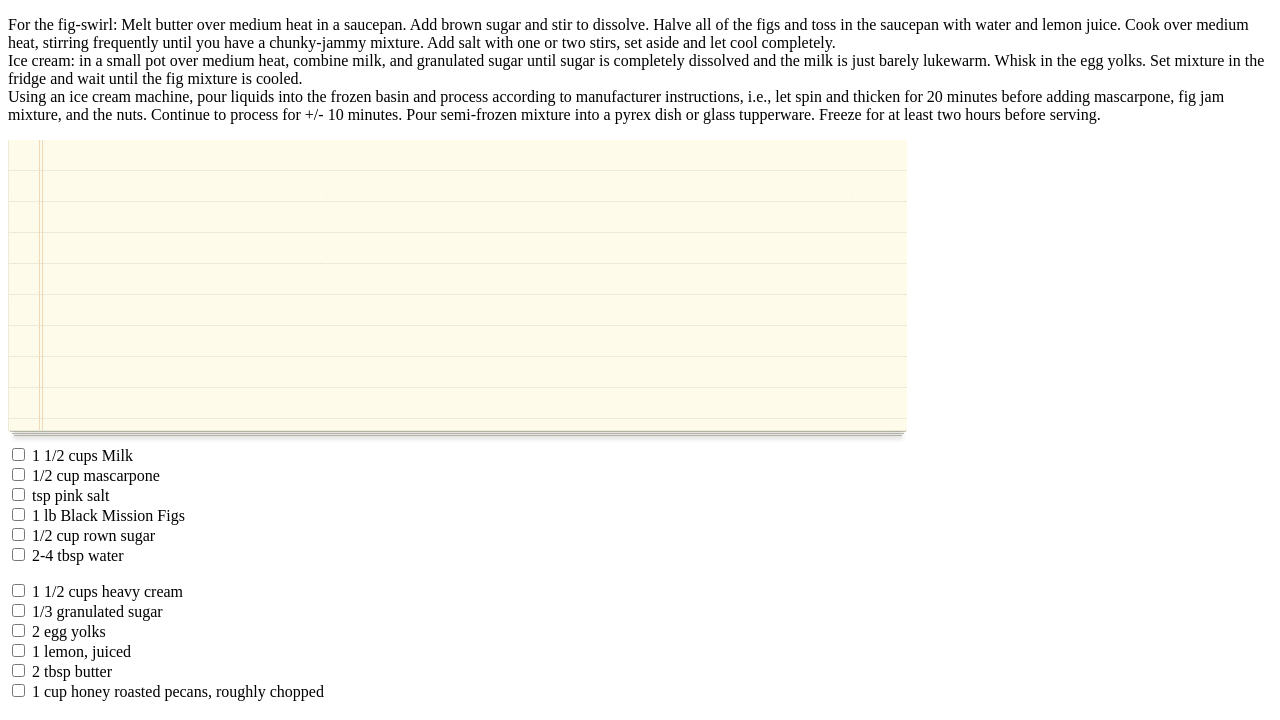
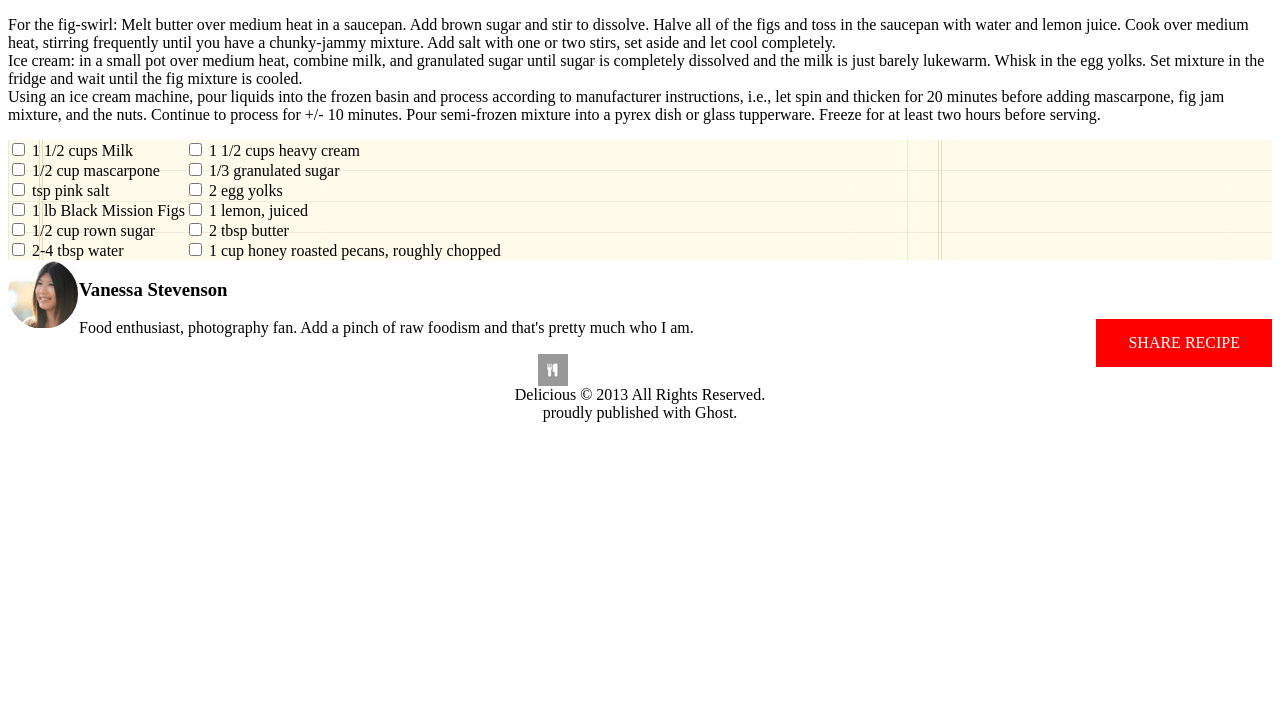
Before and after one commit to Todoville/chocolate-pizza, a plain HTML site: page index.html in a window 1280 px wide. Shown: the part 611-1331 px from the top of the page. After the commit the page ends 1041 px from the top, so only its background shows below. Drawn offline with Linux system fonts and the light colour scheme; a web font is replaced by a local one.

Commit message:
working on CSS/html

```diff
--- a/css/style.css
+++ b/css/style.css
@@ -0,0 +1,46 @@
+.container {
+  text-align: left;
+  background-image: url("../img/list-bg.png");
+
+}
+.column {
+  float: left;
+  width: auto;
+  margin: auto;
+  height: auto;
+  position: relative;
+}
+
+/* Clear floats after the columns */
+.row:after {
+  content: "";
+  display: table;
+  clear: both;
+  top: 50%;
+  left: 50%;
+}
+
+.button {
+  float: right;
+  background-color: red;
+  border: none;
+  color: white;
+  padding: 15px 32px;
+  text-align: center;
+  text-decoration: none;
+  display: inline-block;
+  font-size: 16px;
+}
+
+#vanessa {
+  float: left;
+}
+
+footer {
+  text-align: Center;
+}
+
+#smalllogo {
+  display: block;
+  margin: auto;
+}
--- a/index.html
+++ b/index.html
@@ -3,7 +3,8 @@
 <head>
   <meta charset="utf-8" />
   <title>Chocolate Pizza</title>
-  <link rel="stylesheet" type="text/css" media="screen" href="main.css" />
+  <link rel="stylesheet" type="text/css" media="screen" href="css/reset.css" />
+  <link rel="stylesheet" type="text/css" media="screen" href="css/style.css" />
   <link href="https://fonts.googleapis.com/css?family=Just+Another+Hand|Yellowtail" rel="stylesheet">
 </head>
 <body>
@@ -11,25 +12,37 @@
 <img src="img/choco-pizza.png" alt="Pizza with Chocolate">
 <p>For the fig-swirl: Melt butter over medium heat in a saucepan. Add brown sugar and stir to dissolve. Halve all of the figs and toss in the saucepan with water and lemon juice. Cook over medium heat, stirring frequently until you have a chunky-jammy mixture. Add salt with one or two stirs, set aside and let cool completely.<br> Ice cream: in a small pot over medium heat, combine milk, and granulated sugar until sugar is completely dissolved and the milk is just barely lukewarm. Whisk in the egg yolks. Set mixture in the fridge and wait until the fig mixture is cooled. <br> Using an ice cream machine, pour liquids into the frozen basin and process according to manufacturer instructions, i.e., let spin and thicken for 20 minutes before adding mascarpone, fig jam mixture, and the nuts. Continue to process for +/- 10 minutes. Pour semi-frozen mixture into a pyrex dish or glass tupperware. Freeze for at least two hours before serving.</p>
 
-<img src="img/list-bg.png" alt="notebook paper snippet with overlaid ingredient list">
-<form>
-  <input type="checkbox" name="ingredients"> 1 1/2 cups Milk <br>
+<div class="container">
+<!-- <img src="img/list-bg.png" alt="notebook paper snippet with overlaid ingredient list">  -->
+<div class="row">
+  <div class="column"><input type="checkbox" name="ingredients"> 1 1/2 cups Milk <br>
   <input type="checkbox" name="ingredients"> 1/2 cup mascarpone <br>
   <input type="checkbox" name="ingredients"> tsp pink salt <br>
   <input type="checkbox" name="ingredients"> 1 lb Black Mission Figs <br>
   <input type="checkbox" name="ingredients"> 1/2 cup rown sugar <br>
   <input type="checkbox" name="ingredients"> 2-4 tbsp water <br>
-</form>
-<form></form>
+</div>
+<div class="column">
 <input type="checkbox" name="ingredients"> 1 1/2 cups heavy cream <br>
 <input type="checkbox" name="ingredients"> 1/3 granulated sugar <br>
 <input type="checkbox" name="ingredients"> 2 egg yolks <br>
 <input type="checkbox" name="ingredients"> 1 lemon, juiced <br>
 <input type="checkbox" name="ingredients"> 2 tbsp butter <br>
 <input type="checkbox" name="ingredients"> 1 cup honey roasted pecans, roughly chopped <br>
-</form>
+</div>
+</div>
+</div>
 
-<h3></h3>
+<img src="img/van-pic.png" alt="Vanessa profile photo" id="vanessa">
+
+<h3>Vanessa Stevenson</h3>
+<div class="button">SHARE RECIPE</div>
+<p>Food enthusiast, photography fan. Add a pinch of raw foodism and that's pretty much who I am.</p>
 
 </body>
+<footer>
+  <img src="img/small-logo.png" alt="Smaller Food and Knife Logo" class id="smalllogo">
+  Delicious © 2013 All Rights Reserved. <br>
+  proudly published with Ghost.
+</footer>
 </html>
```
